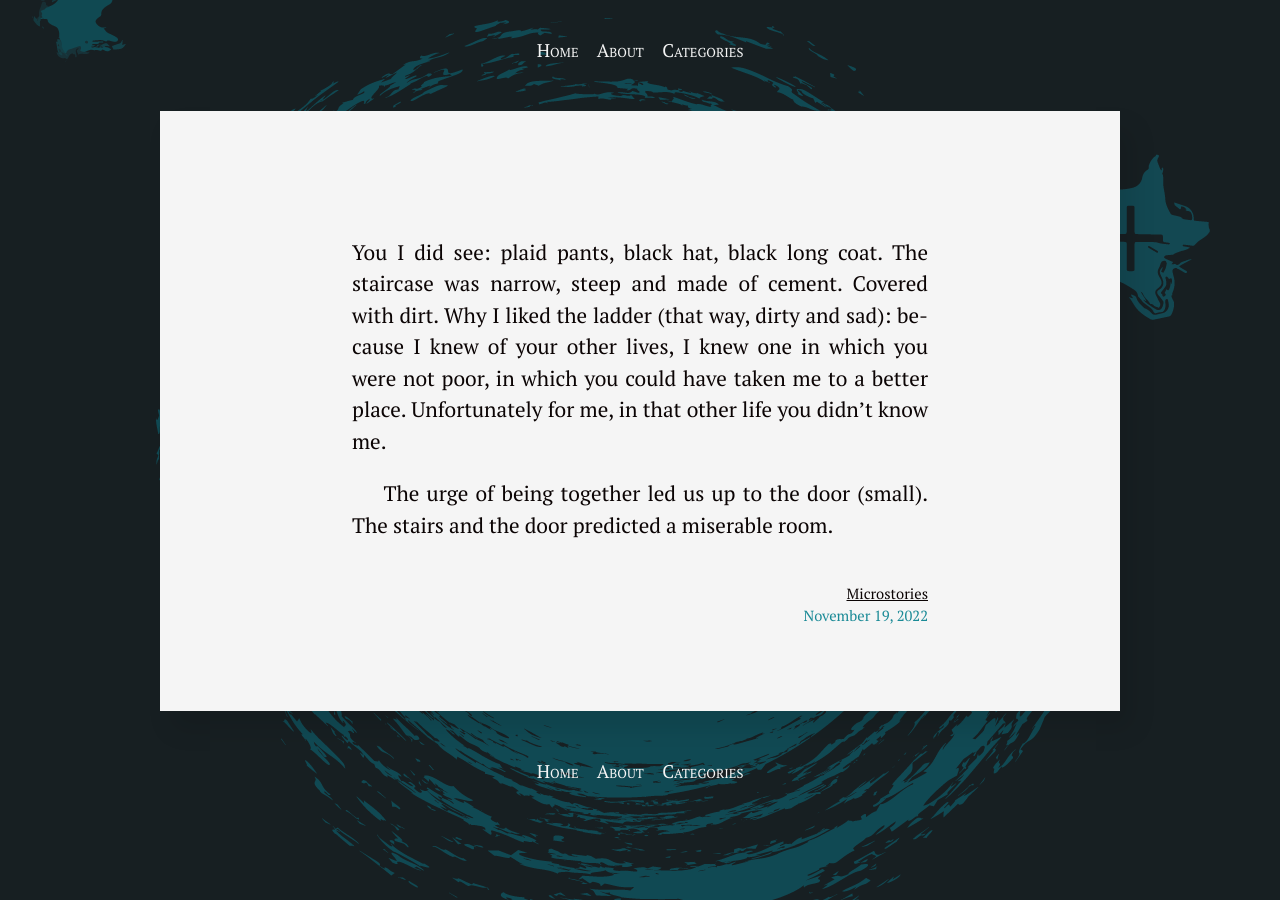
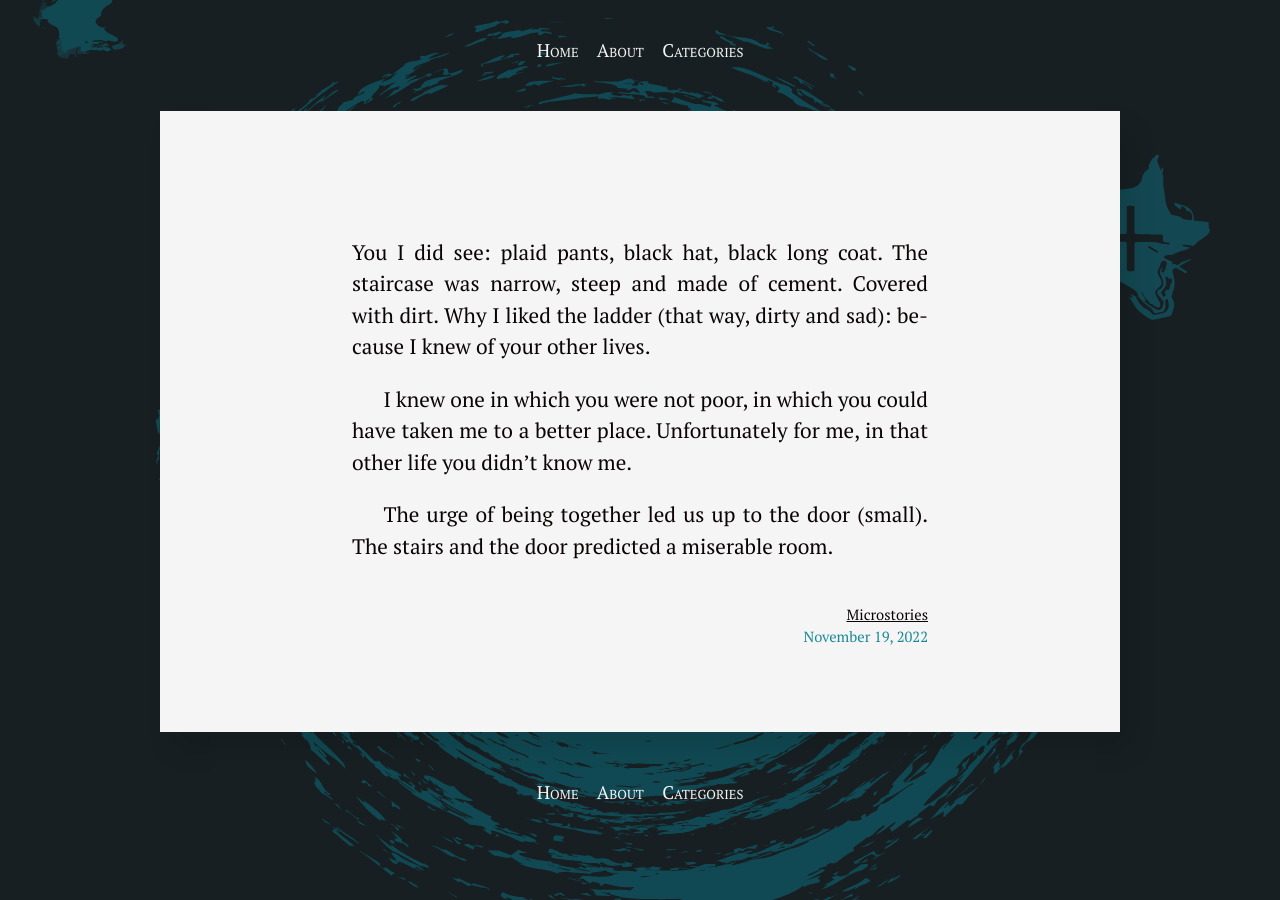
Before and after one commit to silvialohrmann/editorial, a Jekyll site: the page built from _posts/2022-11-19-You-I-did-see.md, in a window 1280 px wide. Built offline with Jekyll 4.4.1, drawn with Linux system fonts in a browser that asks for light colours.

Commit message:
Update 2022-11-19-You-I-did-see.md

```diff
--- a/_posts/2022-11-19-You-I-did-see.md
+++ b/_posts/2022-11-19-You-I-did-see.md
@@ -4,6 +4,8 @@
 layout: post
 ---
 
-You I did see: plaid pants, black hat, black long coat. The staircase was narrow, steep and made of cement. Covered with dirt. Why I liked the ladder (that way, dirty and sad): because I knew of your other lives, I knew one in which you were not poor, in which you could have taken me to a better place. Unfortunately for me, in that other life you didn't know me.
+You I did see: plaid pants, black hat, black long coat. The staircase was narrow, steep and made of cement. Covered with dirt. Why I liked the ladder (that way, dirty and sad): because I knew of your other lives.
+
+I knew one in which you were not poor, in which you could have taken me to a better place. Unfortunately for me, in that other life you didn't know me.
 
 The urge of being together led us up to the door (small). The stairs and the door predicted a miserable room.
```
